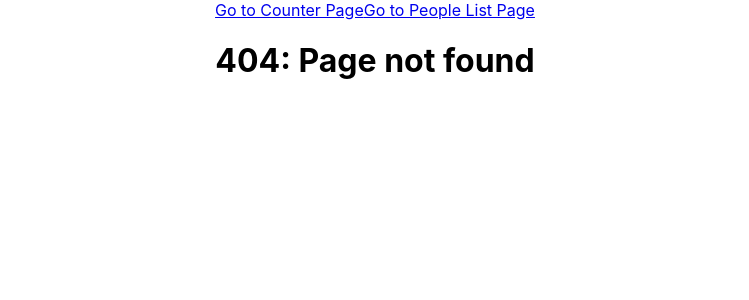
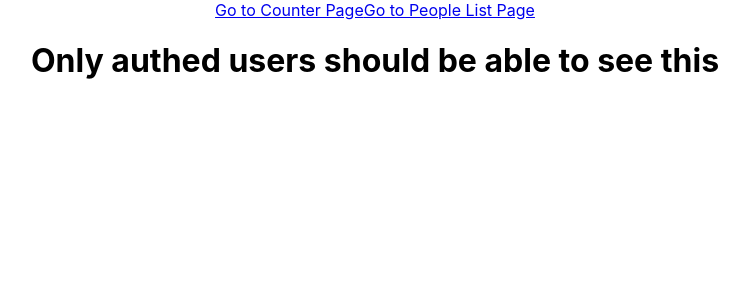
Before and after one commit to elecinas/oreilly-react-01, a React (Create React App) app: page /protected in a window 1280 px wide. Before the commit this address led to /404. Shown: the top 300 px of the page, without its empty margins (265-1014 px from the left). Built offline with nearby package versions, Linux system fonts and the light colour scheme.

Commit message:
Create ProtectedPage.js

```diff
--- a/src/App.js
+++ b/src/App.js
@@ -1,6 +1,6 @@
 import React, { useState } from "react";
 import { BrowserRouter as Router, Route, Routes, Link, Navigate } from "react-router-dom";
-import { HomePage, CounterButtonPage, PeopleListPage, NotFoundPage } from "./pages";
+import { HomePage, CounterButtonPage, PeopleListPage, NotFoundPage, ProtectedPage } from "./pages";
 import "./App.css";
 
 function App() {
@@ -14,6 +14,7 @@
           <Route path="/" exact element={<HomePage/>} />
           <Route path="/counter" element={<CounterButtonPage/>} />
           <Route path="/people-list" element={<PeopleListPage/>} />
+          <Route path="/protected" element={<ProtectedPage />} />
           <Route path="/404" element={<NotFoundPage />} />
           <Route path="*" element={<Navigate to="/404" />} />
         </Routes>
--- /dev/null
+++ b/src/pages/ProtectedPage.js
@@ -0,0 +1,9 @@
+import React from "react";
+import { Navigate } from "react-router-dom";
+
+export const ProtectedPage = () => {
+    const isAuthed = true;
+    return isAuthed
+        ? (<h1>Only authed users should be able to see this</h1>)
+        : (<Navigate to="/" />)
+}
--- a/src/pages/index.js
+++ b/src/pages/index.js
@@ -2,3 +2,4 @@
 export { HomePage } from './HomePage';
 export { PeopleListPage} from './PeopleListPage';
 export { NotFoundPage } from './NotFoundPage';
+export { ProtectedPage } from './ProtectedPage';
```
